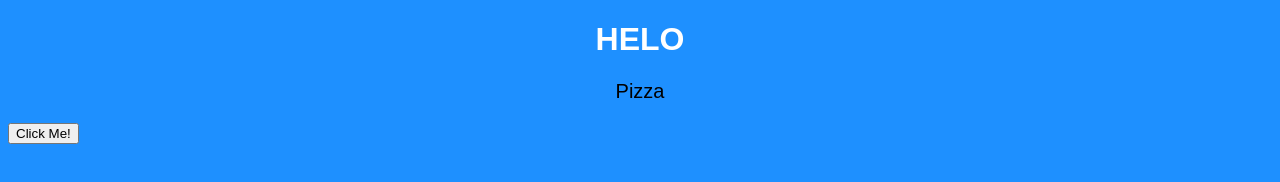
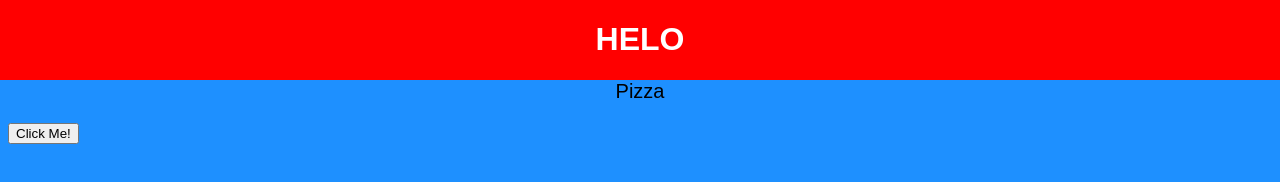
Before and after one commit to thsra001/Html, a plain HTML site: page index.html in a window 1280 px wide. Drawn offline with Linux system fonts and the light colour scheme.

Commit message:
Ok, so i added a topbar. Hope i dont fuck up again!

```diff
--- a/index.html
+++ b/index.html
@@ -7,7 +7,10 @@
     <link href="style.css" rel="stylesheet" type="text/css" />
   </head>
   <body>
-    <h1>HELO</h1>
+    <div class="topbar" ><h1>HELO</h1>
+    </div>
+        <div class="topbarb" ><h1>HELO</h1>
+    </div>
     <p>Pizza</p>
     <button type="button">Click Me!</button>
     <script src="script.js"></script>
--- a/style.css
+++ b/style.css
@@ -15,3 +15,16 @@ p {
   font-size: 20px;
   text-align: center;
 }
+.topbar {
+  background-color:red;
+  position: fixed;
+  width: 100%;
+  top:0;
+  left: 0;
+}
+.topbarb {
+  width: 100%;
+  top:0;
+  left: 0;
+
+}
```
